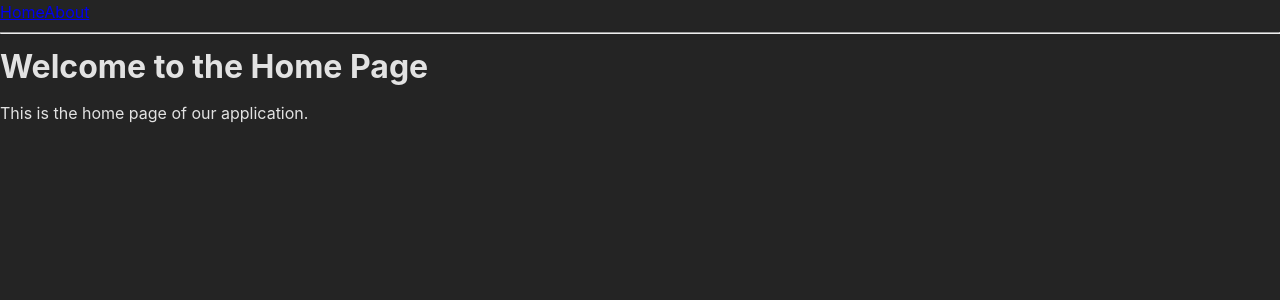
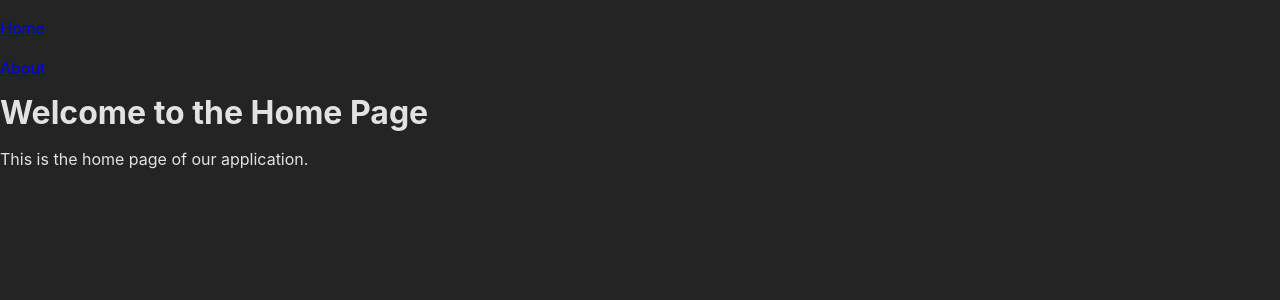
Before and after one commit to Mo3wadIbrahim/react-router-app, a React (Vite) app: page / in a window 1280 px wide. Shown: the top 300 px of the page. Built offline with nearby package versions, Linux system fonts and the light colour scheme.

Commit message:
App Update

```diff
--- a/src/App.jsx
+++ b/src/App.jsx
@@ -1,20 +1,53 @@
-import { BrowserRouter as Router, Routes, Route, Link } from "react-router-dom";
+import { createBrowserRouter, RouterProvider } from "react-router-dom";
 import Home from "./components/Home.jsx";
 import About from "./components/About.jsx";
+const router = createBrowserRouter([
+  {
+    path: "/",
+    element: <Home />,
+  },
+  {
+    path: "/about",
+    element: <About />,
+  },
+]);
 function App() {
   return (
-    <Router>
-      <div>
-        <Link to="/">Home</Link>
-        <Link to="/about">About</Link>
-        <hr />
-        <Routes>
-          <Route path="/" element={<Home />} />
-          <Route path="/about" element={<About />} />
-        </Routes>
-      </div>
-    </Router>
+    <div>
+      <p>
+        <a href="http://localhost:5173/">Home</a>
+      </p>
+      <a href="http://localhost:5173/about">About</a>
+      <RouterProvider router={router} />
+    </div>
   );
 }
 
 export default App;
+
+// // // // // // // // // ** BrowserRouter ** // // // // // // // // //
+// import { BrowserRouter, Routes, Route, Link } from "react-router-dom";
+// import Home from "./components/Home.jsx";
+// import About from "./components/About.jsx";
+// function App() {
+//   return (
+//     <BrowserRouter>
+//       <nav>
+//         <ul>
+//           <li>
+//             <Link to="/">Home</Link>
+//           </li>
+//           <li>
+//             <Link to="/about">About</Link>
+//           </li>
+//         </ul>
+//       </nav>
+//       <Routes>
+//         <Route path="/" element={<Home />} />
+//         <Route path="/about" element={<About />} />
+//       </Routes>
+//     </BrowserRouter>
+//   );
+// }
+
+// export default App;
--- a/src/index copy.css
+++ /dev/null
@@ -1,111 +0,0 @@
-:root {
-  --text: #6b6375;
-  --text-h: #08060d;
-  --bg: #fff;
-  --border: #e5e4e7;
-  --code-bg: #f4f3ec;
-  --accent: #aa3bff;
-  --accent-bg: rgba(170, 59, 255, 0.1);
-  --accent-border: rgba(170, 59, 255, 0.5);
-  --social-bg: rgba(244, 243, 236, 0.5);
-  --shadow:
-    rgba(0, 0, 0, 0.1) 0 10px 15px -3px, rgba(0, 0, 0, 0.05) 0 4px 6px -2px;
-
-  --sans: system-ui, 'Segoe UI', Roboto, sans-serif;
-  --heading: system-ui, 'Segoe UI', Roboto, sans-serif;
-  --mono: ui-monospace, Consolas, monospace;
-
-  font: 18px/145% var(--sans);
-  letter-spacing: 0.18px;
-  color-scheme: light dark;
-  color: var(--text);
-  background: var(--bg);
-  font-synthesis: none;
-  text-rendering: optimizeLegibility;
-  -webkit-font-smoothing: antialiased;
-  -moz-osx-font-smoothing: grayscale;
-
-  @media (max-width: 1024px) {
-    font-size: 16px;
-  }
-}
-
-@media (prefers-color-scheme: dark) {
-  :root {
-    --text: #9ca3af;
-    --text-h: #f3f4f6;
-    --bg: #16171d;
-    --border: #2e303a;
-    --code-bg: #1f2028;
-    --accent: #c084fc;
-    --accent-bg: rgba(192, 132, 252, 0.15);
-    --accent-border: rgba(192, 132, 252, 0.5);
-    --social-bg: rgba(47, 48, 58, 0.5);
-    --shadow:
-      rgba(0, 0, 0, 0.4) 0 10px 15px -3px, rgba(0, 0, 0, 0.25) 0 4px 6px -2px;
-  }
-
-  #social .button-icon {
-    filter: invert(1) brightness(2);
-  }
-}
-
-body {
-  margin: 0;
-}
-
-#root {
-  width: 1126px;
-  max-width: 100%;
-  margin: 0 auto;
-  text-align: center;
-  border-inline: 1px solid var(--border);
-  min-height: 100svh;
-  display: flex;
-  flex-direction: column;
-  box-sizing: border-box;
-}
-
-h1,
-h2 {
-  font-family: var(--heading);
-  font-weight: 500;
-  color: var(--text-h);
-}
-
-h1 {
-  font-size: 56px;
-  letter-spacing: -1.68px;
-  margin: 32px 0;
-  @media (max-width: 1024px) {
-    font-size: 36px;
-    margin: 20px 0;
-  }
-}
-h2 {
-  font-size: 24px;
-  line-height: 118%;
-  letter-spacing: -0.24px;
-  margin: 0 0 8px;
-  @media (max-width: 1024px) {
-    font-size: 20px;
-  }
-}
-p {
-  margin: 0;
-}
-
-code,
-.counter {
-  font-family: var(--mono);
-  display: inline-flex;
-  border-radius: 4px;
-  color: var(--text-h);
-}
-
-code {
-  font-size: 15px;
-  line-height: 135%;
-  padding: 4px 8px;
-  background: var(--code-bg);
-}
```
Also changed, not shown: src/index.js (deleted, +0 -12 lines).
